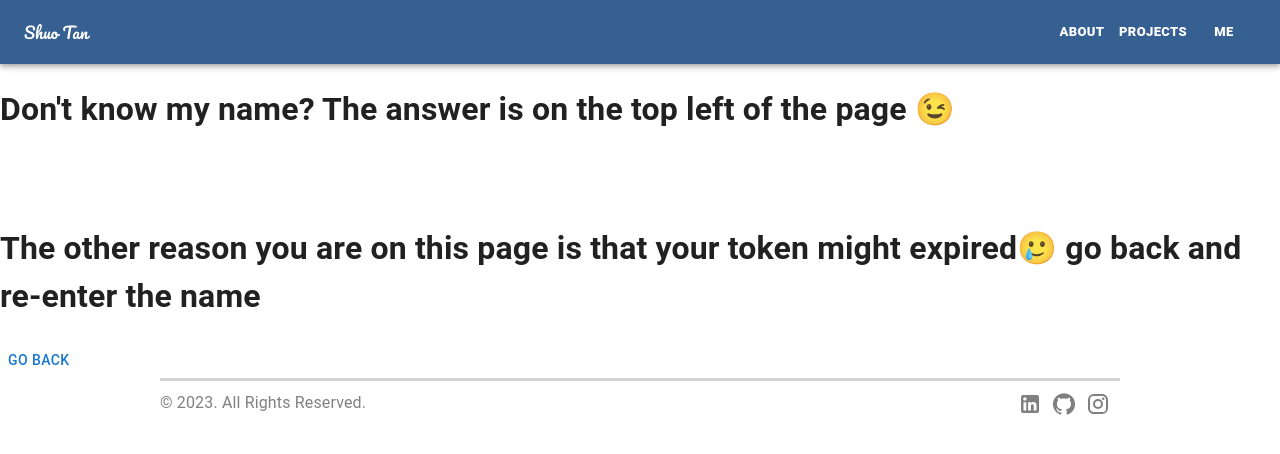
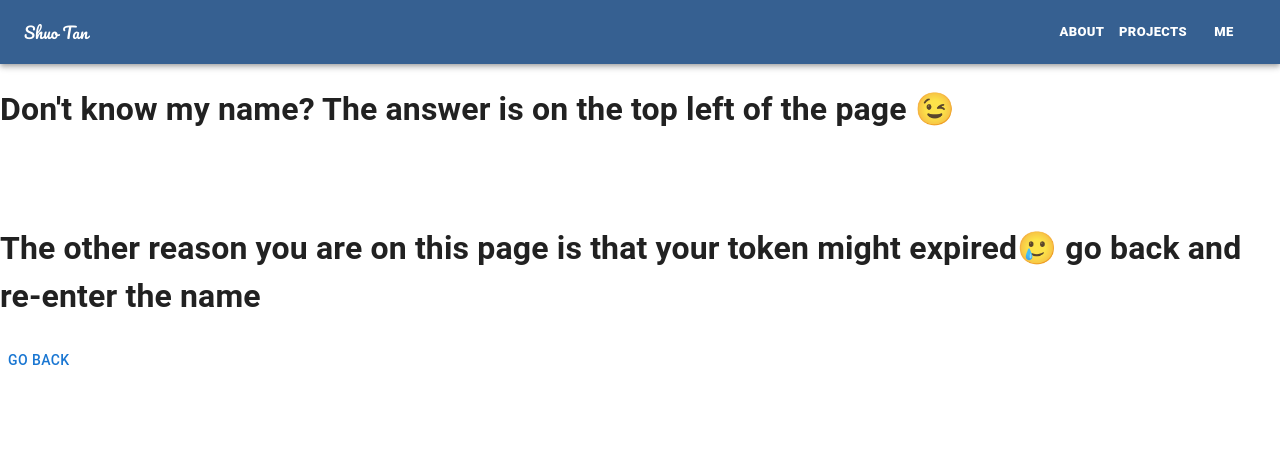
Before and after one commit to tsdaniel0927/shuotan, a React (Create React App) app in the folder mysite/: page /error in a window 1280 px wide. Shown: the top 454 px of the page. Built offline with nearby package versions, Linux system fonts and the light colour scheme.

Commit message:
blocked footer view on error and verification page

```diff
--- a/mysite/src/App.js
+++ b/mysite/src/App.js
@@ -1,5 +1,5 @@
 import React from 'react';
-import { BrowserRouter as Router, Routes, Route } from 'react-router-dom';
+import { BrowserRouter as Router, Routes, Route, useLocation } from 'react-router-dom';
 import About from './pages/About';
 import Myfooter from './components/Footer/footer';
 import Myheader from './components/Header/navbar';
@@ -8,14 +8,15 @@ import PrivateRoute from './pages/PrivateRoute';
 import Home from './pages/Home';
 import Error from './pages/Error';
 import OHCWA from './pages/Projects/OHCWA';
-import FaceDetection from './pages/Projects/FaceDetection'
+import FaceDetection from './pages/Projects/FaceDetection';
+import Certifications from './pages/Certifications';
 
-function App() {
-  // const isVerified = localStorage.getItem === 'Shuo Tan';
-
+function AppRoutes() {
+  const location = useLocation();
+  const isErrorPage = location.pathname === '/error';
+  const isVerified = location.pathname === '/'
 
   return (
-    <Router>
     <div>
       <Myheader />
       <Routes>
@@ -24,10 +25,18 @@ function App() {
         <Route path="/home" element={<PrivateRoute><Home /></PrivateRoute>} />
         <Route path="/projects/ohcwa" element={<PrivateRoute><OHCWA /></PrivateRoute>} />
         <Route path="/projects/facedetection" element={<PrivateRoute><FaceDetection /></PrivateRoute>} />
+        <Route path="/certifications" element={<PrivateRoute><Certifications /></PrivateRoute>} />
         <Route path="/error" element={<Error />} />
       </Routes>
-        <Myfooter />
+      {!isErrorPage && !isVerified && <Myfooter />}
     </div>
+  );
+}
+
+function App() {
+  return (
+    <Router>
+      <AppRoutes />
     </Router>
   );
 }
```
Lines whose indentation alone changed are shown as unchanged.
